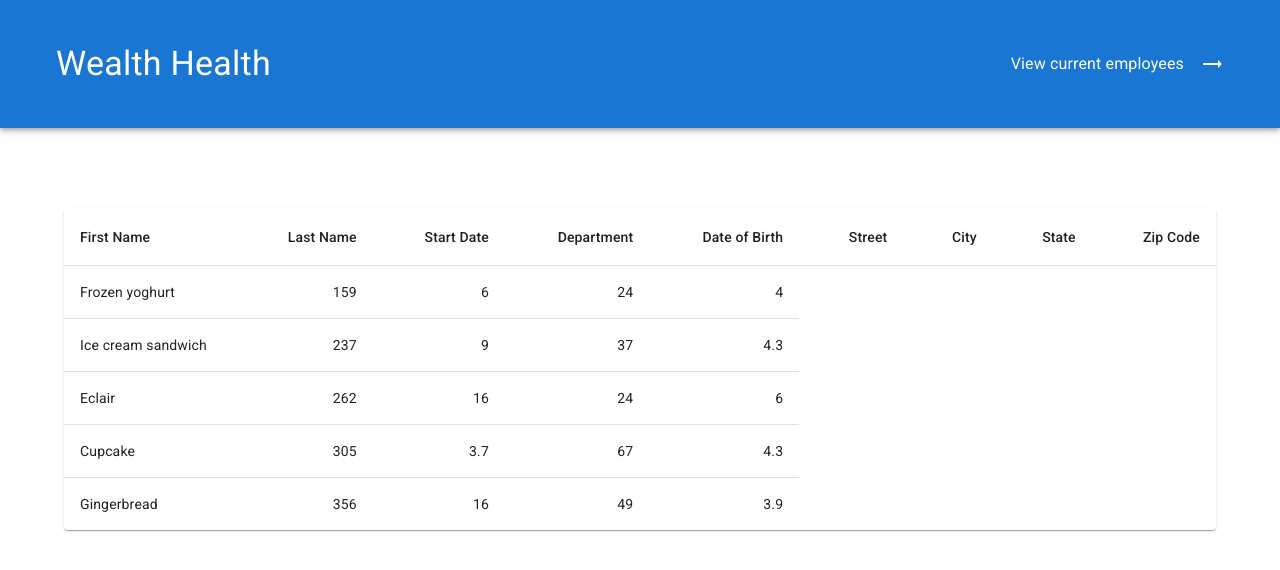
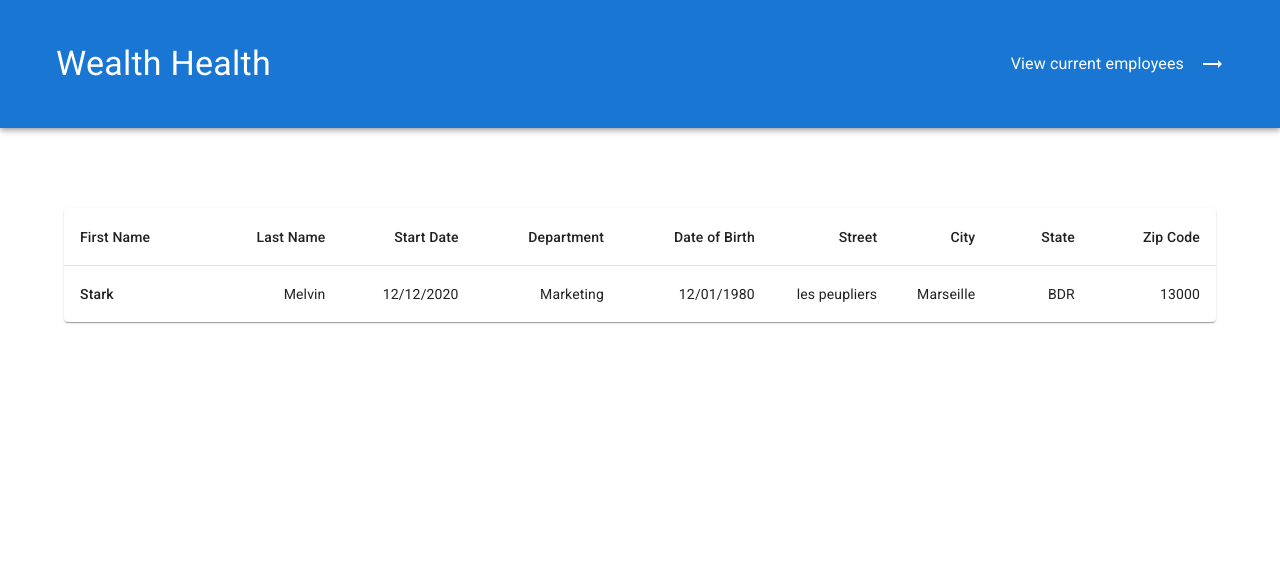
Before and after one commit to Mika-dev13/wealth_health, a React (Create React App) app: page /table in a window 1280 px wide. Shown: the top 570 px of the page. Built offline with nearby package versions, Linux system fonts and the light colour scheme.

Commit message:
ajout champ required + limitation age datepicker

```diff
--- a/src/App.js
+++ b/src/App.js
@@ -1,4 +1,5 @@
 import './app.css'
+import { useState, useMemo } from 'react'
 import { AdapterDayjs } from '@mui/x-date-pickers/AdapterDayjs'
 import { LocalizationProvider } from '@mui/x-date-pickers'
 import 'dayjs/locale/fr'
@@ -6,22 +7,42 @@ import CssBaseline from '@mui/material/CssBaseline'
 import { Routes, Route } from 'react-router-dom'
 import Header from './components/Header'
 import Home from './pages/Home'
-// import DenseTable from './pages/Table'
 import BasicTable from './pages/Table'
+import { EmployeeContext } from './utilities/EmployeeContext'
 
 const locale = 'fr'
 
 function App() {
+  const initialState = {
+    id: 3,
+    firstName: 'Melvin',
+    lastName: 'Stark',
+    startDate: '12/12/2020',
+    department: 'Marketing',
+    dateOfBirth: '12/01/1980',
+    street: 'les peupliers',
+    city: 'Marseille',
+    state: 'BDR',
+    zip: '13000',
+  }
+  const [employee, setEmployee] = useState(initialState)
+
+  const value = useMemo(
+    () => ({ employee, setEmployee }),
+    [employee, setEmployee]
+  )
+
   return (
     <LocalizationProvider dateAdapter={AdapterDayjs} adapterLocale={locale}>
       <div className="App">
         <CssBaseline />
         <Header />
-        <Routes>
-          <Route path="/" element={<Home />} />
-          {/* <Route path="/table" element={<DenseTable />} /> */}
-          <Route path="/table" element={<BasicTable />} />
-        </Routes>
+        <EmployeeContext.Provider value={value}>
+          <Routes>
+            <Route path="/" element={<Home />} />
+            <Route path="/table" element={<BasicTable />} />
+          </Routes>
+        </EmployeeContext.Provider>
       </div>
     </LocalizationProvider>
   )
--- a/src/pages/Home.js
+++ b/src/pages/Home.js
@@ -1,4 +1,4 @@
-import React, { useState } from 'react'
+import React, { useState, useContext } from 'react'
 import {
   Box,
   Container,
@@ -11,6 +11,7 @@ import { DatePicker } from '@mui/x-date-pickers'
 import dayjs from 'dayjs'
 import states from '../data/states'
 import departments from '../data/department'
+import { EmployeeContext } from '../utilities/EmployeeContext'
 
 const employeeInfos = {
   firstName: '',
@@ -19,13 +20,14 @@ const employeeInfos = {
   startDate: null,
   street: '',
   city: '',
-  state: '',
+  state: null,
   zip: '',
-  department: '',
+  department: null,
 }
 
 function Home() {
   const [values, setValues] = useState(employeeInfos)
+  const { employee, setEmployee } = useContext(EmployeeContext)
 
   const handleInputChange = (e) => {
     const { name, value } = e.target
@@ -37,9 +39,13 @@ function Home() {
 
   const handleSubmit = (e) => {
     e.preventDefault()
-    console.log(values)
-    console.log(values.dateOfBirth.format('DD/MM/YYYY'))
+    // console.log(values)
+    // console.log(values.dateOfBirth.format('DD/MM/YYYY'))
+    setEmployee(values)
+    setValues(employeeInfos)
   }
+  console.log(employee)
+
   //submision
   //useContext (Recupere un valuer de state Employer (array))
   // Employer tu y ajouter un nouvelle object de donné setEmployer(...Employer, values)
@@ -78,21 +84,30 @@ function Home() {
               name="firstName"
               value={values.firstName}
               onChange={handleInputChange}
+              inputProps={{
+                minLength: 2,
+              }}
+              required
             />
             <TextField
+              required
               id="outlined-basic"
               label="Last name"
               name="lastName"
               variant="outlined"
               value={values.lastName}
               onChange={handleInputChange}
+              inputProps={{
+                minLength: 2,
+              }}
             />
 
             <DatePicker
               label="Date of Birth"
               name="dateOfBith"
-              minDate={dayjs('01-01-1970')}
-              maxDate={dayjs('12-12-2004')}
+              openTo="year"
+              minDate={dayjs().subtract(50, 'year')}
+              maxDate={dayjs().subtract(18, 'year')}
               value={values.dateOfBirth}
               onChange={(newValue) => {
                 setValues({
@@ -100,7 +115,7 @@ function Home() {
                   dateOfBirth: newValue,
                 })
               }}
-              renderInput={(params) => <TextField {...params} />}
+              renderInput={(params) => <TextField {...params} required />}
             />
             <DatePicker
               label="Start Date"
@@ -112,7 +127,7 @@ function Home() {
                   startDate: newValue,
                 })
               }}
-              renderInput={(params) => <TextField {...params} />}
+              renderInput={(params) => <TextField {...params} required />}
             />
           </Box>
           <Box
@@ -123,20 +138,25 @@ function Home() {
             }}
           >
             <TextField
+              required
               id="outlined-basic"
               label="Street"
               name="street"
+              value={values.street}
               onChange={handleInputChange}
             />
             <TextField
+              required
               id="outlined-basic"
               label="City"
               variant="outlined"
               name="city"
+              value={values.city}
               onChange={handleInputChange}
             />
             <Autocomplete
               options={states}
+              value={values.state}
               onChange={(e, value) =>
                 setValues({
                   ...values,
@@ -156,6 +176,7 @@ function Home() {
               )}
               renderInput={(params) => (
                 <TextField
+                  required
                   {...params}
                   label="Choose a states"
                   inputProps={{
@@ -166,9 +187,11 @@ function Home() {
               )}
             />
             <TextField
+              required
               id="outlined-basic"
               label="Zip"
               name="zip"
+              value={values.zip}
               onChange={handleInputChange}
               variant="outlined"
               type="number"
@@ -178,6 +201,7 @@ function Home() {
         <Box padding={'0 8px'} mb={4} mt={1}>
           <Autocomplete
             options={departments}
+            value={values.department}
             onChange={(e, value) =>
               setValues({
                 ...values,
@@ -197,6 +221,7 @@ function Home() {
             )}
             renderInput={(params) => (
               <TextField
+                required
                 {...params}
                 label="Choose a departement"
                 inputProps={{
--- a/src/pages/Table.js
+++ b/src/pages/Table.js
@@ -1,4 +1,4 @@
-import React from 'react'
+import React, { useContext } from 'react'
 import { Container } from '@mui/material'
 import Table from '@mui/material/Table'
 import TableBody from '@mui/material/TableBody'
@@ -7,20 +7,68 @@ import TableContainer from '@mui/material/TableContainer'
 import TableRow from '@mui/material/TableRow'
 import Paper from '@mui/material/Paper'
 import EnhancedTableHead from '../components/TableHead'
+import { EmployeeContext } from '../utilities/EmployeeContext'
 
-function createData(name, calories, fat, carbs, protein) {
-  return { name, calories, fat, carbs, protein }
-}
-
-const rows = [
-  createData('Frozen yoghurt', 159, 6.0, 24, 4.0),
-  createData('Ice cream sandwich', 237, 9.0, 37, 4.3),
-  createData('Eclair', 262, 16.0, 24, 6.0),
-  createData('Cupcake', 305, 3.7, 67, 4.3),
-  createData('Gingerbread', 356, 16.0, 49, 3.9),
-]
+// const rows = [
+//   {
+//     id: 1,
+//     firstName: 'Mac',
+//     lastName: 'Clark',
+//     startDate: '12/12/2020',
+//     department: 'Marketing',
+//     dateOfBirth: '12/01/1980',
+//     street: 'les peupliers',
+//     city: 'Marseille',
+//     state: 'BDR',
+//     zip: '13000',
+//   },
+//   {
+//     id: 2,
+//     firstName: 'John',
+//     lastName: 'Doe',
+//     startDate: '12/12/2020',
+//     department: 'Marketing',
+//     dateOfBirth: '12/01/1980',
+//     street: 'les peupliers',
+//     city: 'Marseille',
+//     state: 'BDR',
+//     zip: '13000',
+//   },
+//   {
+//     id: 3,
+//     firstName: 'Melvin',
+//     lastName: 'Stark',
+//     startDate: '12/12/2020',
+//     department: 'Marketing',
+//     dateOfBirth: '12/01/1980',
+//     street: 'les peupliers',
+//     city: 'Marseille',
+//     state: 'BDR',
+//     zip: '13000',
+//   },
+// ]
 
 export default function BasicTable() {
+  const { employee } = useContext(EmployeeContext)
+
+  console.log(employee)
+
+  const rows = [
+    // {
+    //   id: 3,
+    //   firstName: 'Melvin',
+    //   lastName: 'Stark',
+    //   startDate: '12/12/2020',
+    //   department: 'Marketing',
+    //   dateOfBirth: '12/01/1980',
+    //   street: 'les peupliers',
+    //   city: 'Marseille',
+    //   state: 'BDR',
+    //   zip: '13000',
+    // },
+    employee,
+  ]
+
   return (
     <Container
       maxWidth="lg"
@@ -31,28 +79,23 @@ export default function BasicTable() {
       <TableContainer component={Paper}>
         <Table sx={{ minWidth: 650 }} aria-label="simple table">
           <EnhancedTableHead />
-          {/* <TableHead>
-            <TableRow>
-              {headCells.map((headCell) => (
-                <TableCell key={headCell.id}>
-                  <TableSortLabel>{headCell.label}</TableSortLabel>
-                </TableCell>
-              ))}
-            </TableRow>
-          </TableHead> */}
           <TableBody>
-            {rows.map((row) => (
+            {rows.map((row, index) => (
               <TableRow
-                key={row.name}
+                key={index}
                 sx={{ '&:last-child td, &:last-child th': { border: 0 } }}
               >
-                <TableCell component="th" scope="row">
-                  {row.name}
+                <TableCell component="th" scope="row" variant="head">
+                  {row.lastName}
                 </TableCell>
-                <TableCell align="right">{row.calories}</TableCell>
-                <TableCell align="right">{row.fat}</TableCell>
-                <TableCell align="right">{row.carbs}</TableCell>
-                <TableCell align="right">{row.protein}</TableCell>
+                <TableCell align="right">{row.firstName}</TableCell>
+                <TableCell align="right">{row.startDate}</TableCell>
+                <TableCell align="right">{row.department}</TableCell>
+                <TableCell align="right">{row.dateOfBirth}</TableCell>
+                <TableCell align="right">{row.street}</TableCell>
+                <TableCell align="right">{row.city}</TableCell>
+                <TableCell align="right">{row.state}</TableCell>
+                <TableCell align="right">{row.zip}</TableCell>
               </TableRow>
             ))}
           </TableBody>
--- /dev/null
+++ b/src/utilities/EmployeeContext.js
@@ -0,0 +1,3 @@
+import { createContext } from 'react'
+
+export const EmployeeContext = createContext([])
```
